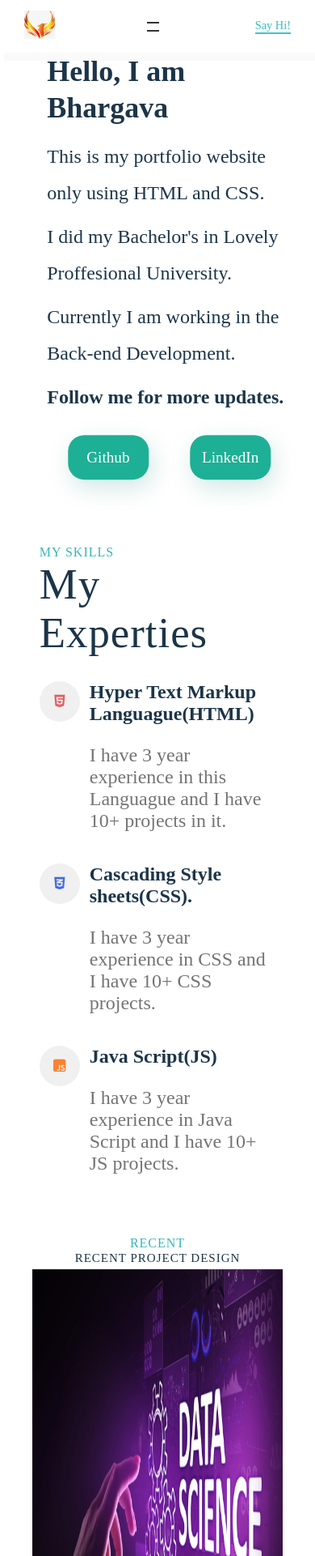
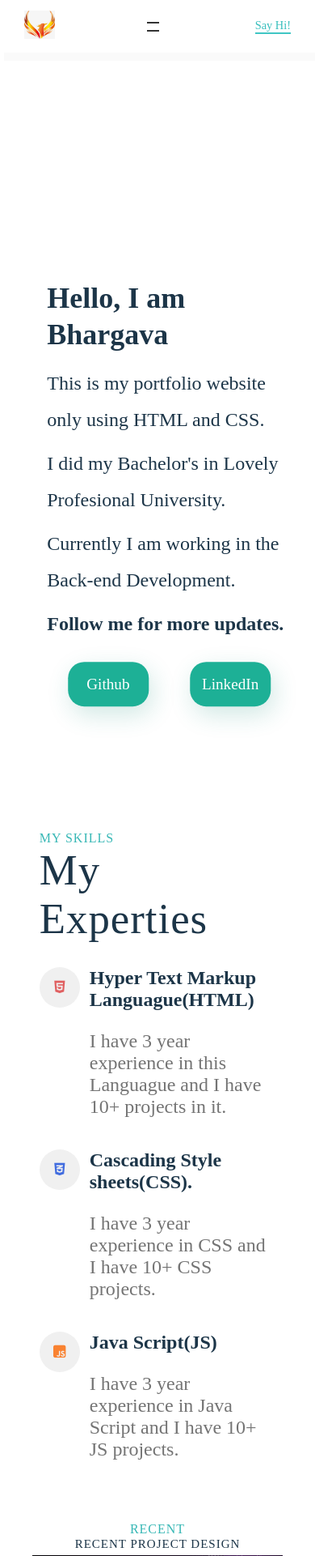
Before and after one commit to bhargava-annam/portfolio, a PHP site: page / in a window 390 px wide. Shown: the top 1921 px of the page at 81% size. Run offline with PHP 8.4, Linux system fonts and the light colour scheme; some libraries are stand-ins or nearby versions.

Commit message:
Final Modification

```diff
--- a/css/styles.css
+++ b/css/styles.css
@@ -367,7 +367,7 @@ nav .menu-btn{
         justify-content: start;
     }
     .skill-text{
-        margin-top: -20%;
+        margin-top: -10%;
     }
     .skill-img{
         width: 800px;
@@ -458,7 +458,7 @@ nav .menu-btn{
         font-size: 1.5rem;
         font-weight: 400;
         position: absolute;
-        margin: 0px;
+        margin-top: 150px;
         left: 50%;
         transform: translate(-50%,-50%);
     }
@@ -475,10 +475,11 @@ nav .menu-btn{
     }
     #skills{
         width:100%;
+        margin-top: 180px;
         /* justify-content: space-between;  */
     }
     .skill-text{
-        margin-top: -65%;
+        margin-top: -60%;
         width: 400px;
     }
     .skill-img{
@@ -513,7 +514,7 @@ nav .menu-btn{
         font-size: 1.5rem;
         font-weight: 400;
         position: absolute;
-        margin-top: 150px;
+        margin-top: 600px;
         left: 50%;
         transform: translate(-50%,-50%);
     }
@@ -541,6 +542,9 @@ nav .menu-btn{
     .skill-img{
         display: none;
     }
+    .skill-text{
+        margin-top:1px;
+    }
 }
 @media(max-width:530px){
 
@@ -548,12 +552,13 @@ nav .menu-btn{
         width: 80%;
     }
     .main-text{
-        margin-top: 340px;
+        margin-top: 900px;
     }
     .skill-img{
         display: none;
     }
     .skill-text{
+        margin-top: 100px;
         width: 75%;
     }
     .recent-heading h3,
--- a/index.html
+++ b/index.html
@@ -43,7 +43,7 @@
             <div class="main-text">
                 <h1>Hello, I am Bhargava</h1>
                 <p> This is my portfolio website only using HTML and CSS.</p>
-                <p>I did my Bachelor's in Lovely Proffesional University.</p>
+                <p>I did my Bachelor's in Lovely Profesional University.</p>
                 <p>Currently I am working in the Back-end Development.</p>
                 <p class ="fpara"><b>Follow me for more updates.</b> </p>
                 <!-- button------------- -->
```
